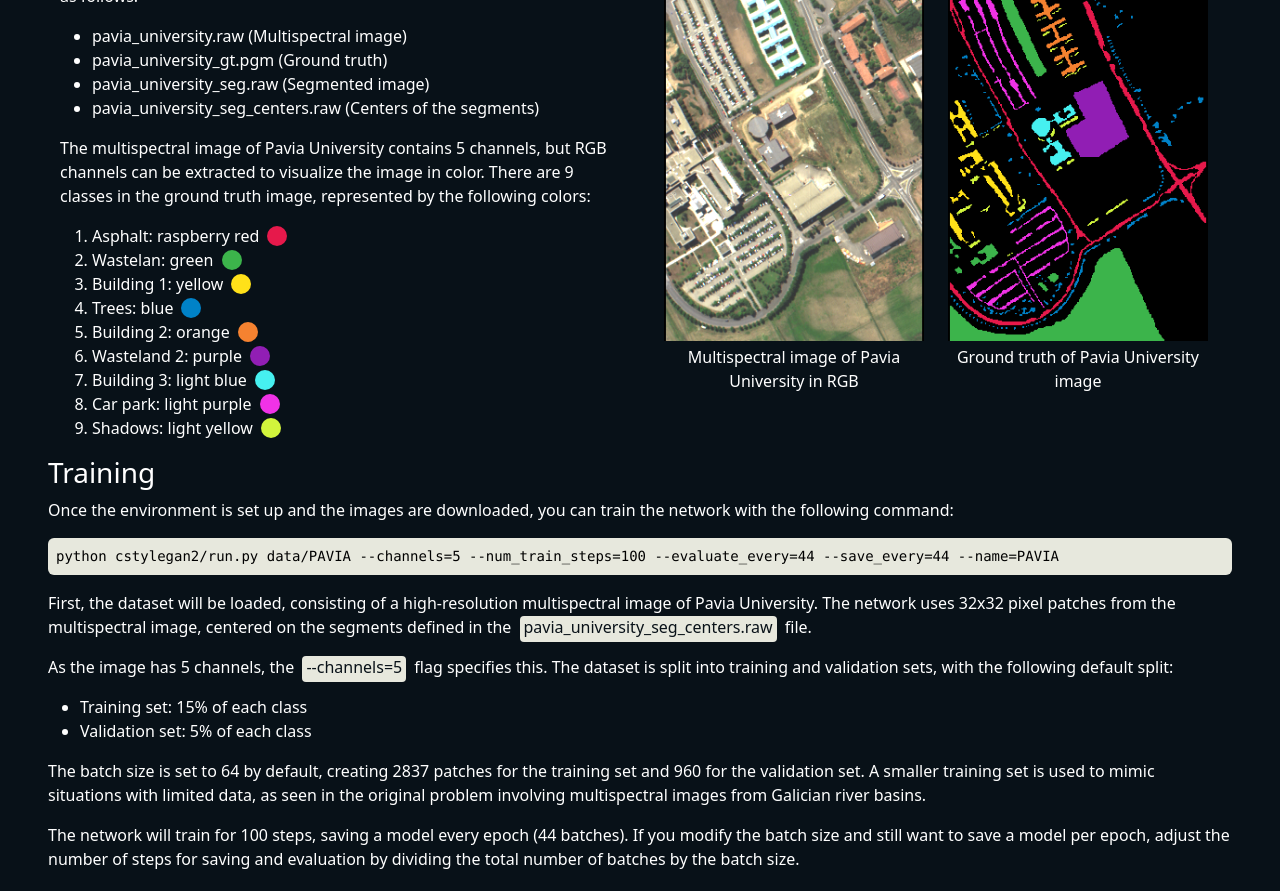
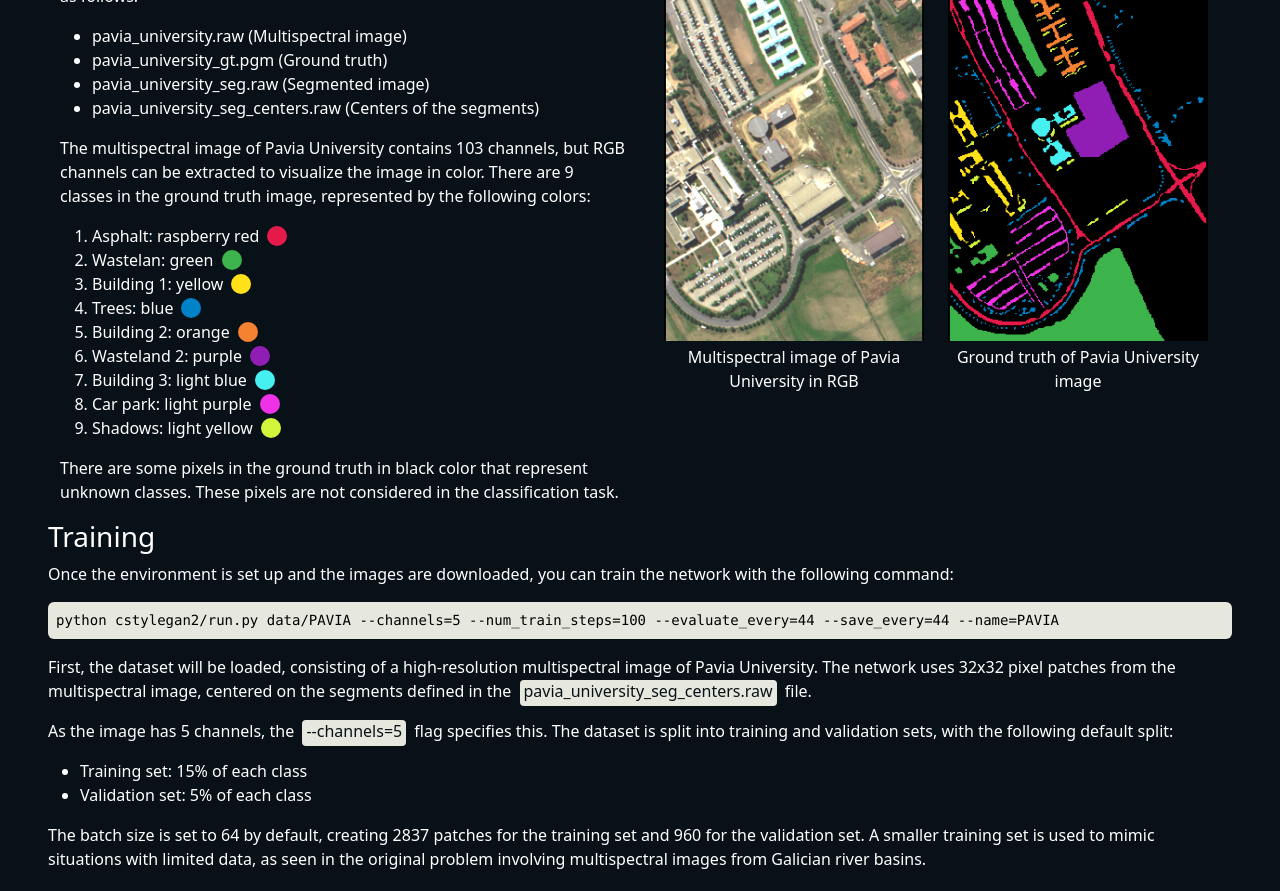
Before and after one commit to antongomez/Conditional-StyleGAN2-landing-page, a React (Vite) app: page / in a window 1280 px wide. Shown: the part 4740-5631 px from the top of the page. Built offline with nearby package versions, Linux system fonts and the light colour scheme.

Commit message:
Update example

```diff
--- a/src/App.jsx
+++ b/src/App.jsx
@@ -406,7 +406,7 @@ export const App = () => {
               </li>
             </ul>
             <p className="fw-lighter mt-2">
-              The multispectral image of Pavia University contains 5 channels,
+              The multispectral image of Pavia University contains 103 channels,
               but RGB channels can be extracted to visualize the image in color.
               There are 9 classes in the ground truth image, represented by the
               following colors:
@@ -530,6 +530,11 @@ export const App = () => {
                 </Container>
               </li>
             </ol>
+            <p className="fw-lighter">
+              There are some pixels in the ground truth in black color that
+              represent unknown classes. These pixels are not considered in the
+              classification task.
+            </p>
           </Col>
           <Col lg={6} xl={6} className="">
             <Row md={2} className="justify-content-center mx-0">
```
